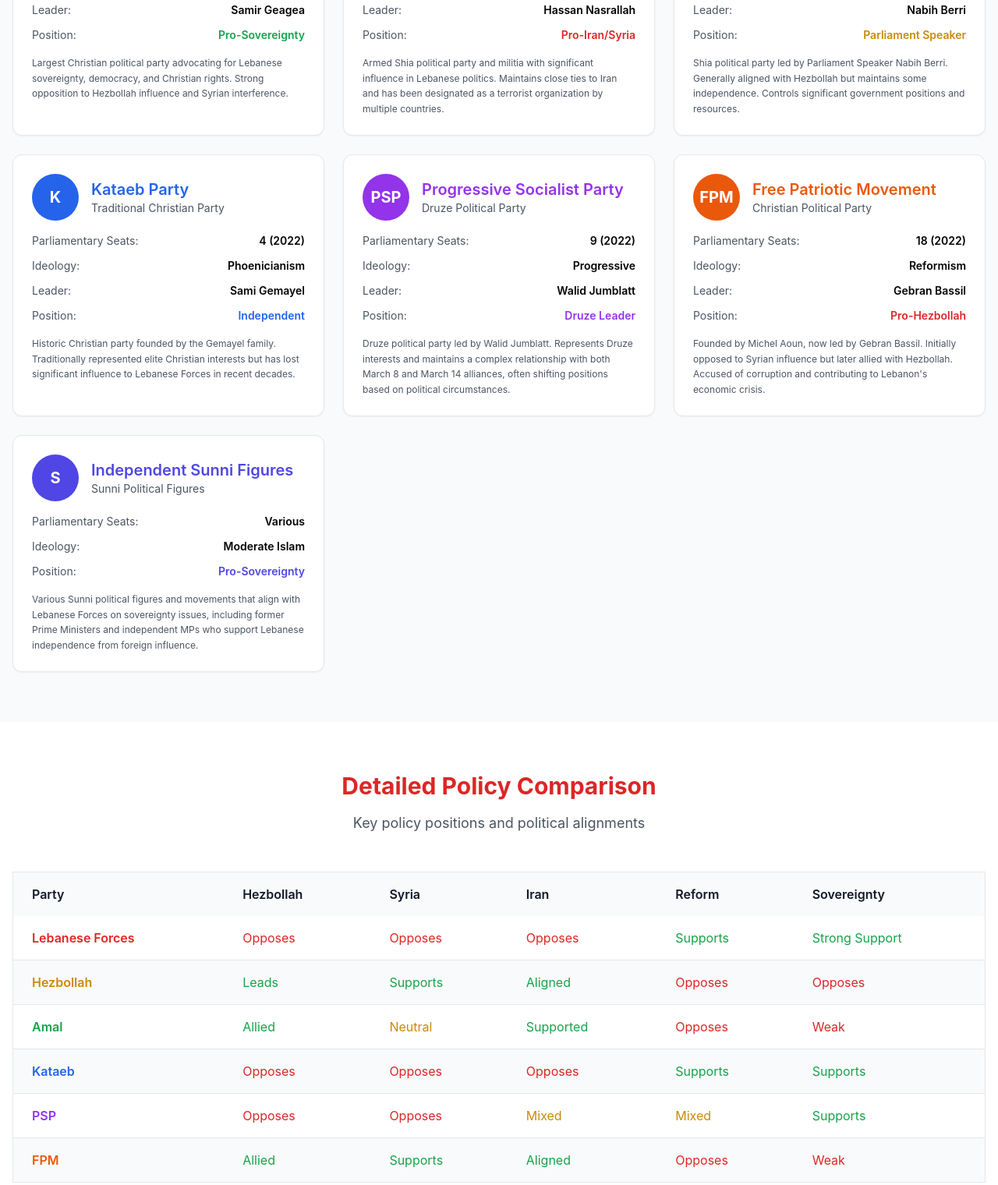
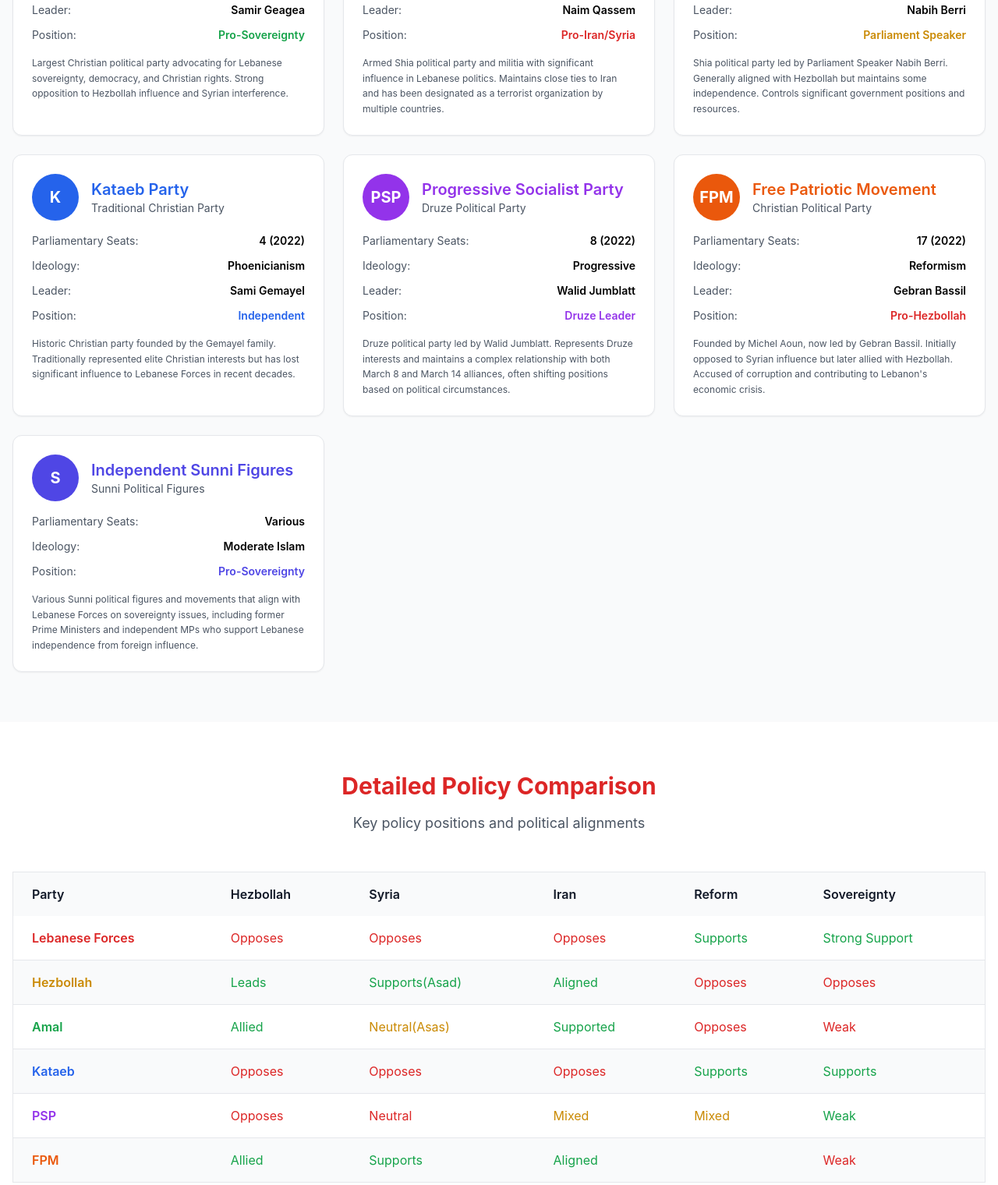
Before and after one commit to skierno/Lebanese-Forces-Youth, a plain HTML site: page comparison.html in a window 1280 px wide. Shown: the part 1550-3070 px from the top of the page at 78% size. Drawn offline with nearby package versions, Linux system fonts and the light colour scheme; no server answers.

Commit message:
update compare

```diff
--- a/comparison.html
+++ b/comparison.html
@@ -285,7 +285,7 @@
                     <div class="space-y-3 text-sm">
                         <div class="flex justify-between">
                             <span class="text-gray-600">Parliamentary Seats:</span>
-                            <span class="font-semibold">15 (2022)</span>
+                            <span class="font-semibold">19 (2022)</span>
                         </div>
                         <div class="flex justify-between">
                             <span class="text-gray-600">Ideology:</span>
@@ -319,7 +319,7 @@
                     <div class="space-y-3 text-sm">
                         <div class="flex justify-between">
                             <span class="text-gray-600">Parliamentary Seats:</span>
-                            <span class="font-semibold">13 (2022)</span>
+                            <span class="font-semibold">14 (2022)</span>
                         </div>
                         <div class="flex justify-between">
                             <span class="text-gray-600">Ideology:</span>
@@ -327,7 +327,7 @@
                         </div>
                         <div class="flex justify-between">
                             <span class="text-gray-600">Leader:</span>
-                            <span class="font-semibold">Hassan Nasrallah</span>
+                            <span class="font-semibold">Naim Qassem</span>
                         </div>
                         <div class="flex justify-between">
                             <span class="text-gray-600">Position:</span>
@@ -353,7 +353,7 @@
                     <div class="space-y-3 text-sm">
                         <div class="flex justify-between">
                             <span class="text-gray-600">Parliamentary Seats:</span>
-                            <span class="font-semibold">14 (2022)</span>
+                            <span class="font-semibold">15 (2022)</span>
                         </div>
                         <div class="flex justify-between">
                             <span class="text-gray-600">Ideology:</span>
@@ -421,7 +421,7 @@
                     <div class="space-y-3 text-sm">
                         <div class="flex justify-between">
                             <span class="text-gray-600">Parliamentary Seats:</span>
-                            <span class="font-semibold">9 (2022)</span>
+                            <span class="font-semibold">8 (2022)</span>
                         </div>
                         <div class="flex justify-between">
                             <span class="text-gray-600">Ideology:</span>
@@ -455,7 +455,7 @@
                     <div class="space-y-3 text-sm">
                         <div class="flex justify-between">
                             <span class="text-gray-600">Parliamentary Seats:</span>
-                            <span class="font-semibold">18 (2022)</span>
+                            <span class="font-semibold">17 (2022)</span>
                         </div>
                         <div class="flex justify-between">
                             <span class="text-gray-600">Ideology:</span>
@@ -545,7 +545,7 @@
                         <tr class="bg-gray-50">
                             <td class="px-6 py-4 font-semibold text-yellow-600">Hezbollah</td>
                             <td class="px-6 py-4 text-green-600">Leads</td>
-                            <td class="px-6 py-4 text-green-600">Supports</td>
+                            <td class="px-6 py-4 text-green-600">Supports(Asad)</td>
                             <td class="px-6 py-4 text-green-600">Aligned</td>
                             <td class="px-6 py-4 text-red-600">Opposes</td>
                             <td class="px-6 py-4 text-red-600">Opposes</td>
@@ -553,7 +553,7 @@
                         <tr>
                             <td class="px-6 py-4 font-semibold text-green-600">Amal</td>
                             <td class="px-6 py-4 text-green-600">Allied</td>
-                            <td class="px-6 py-4 text-yellow-600">Neutral</td>
+                            <td class="px-6 py-4 text-yellow-600">Neutral(Asas)</td>
                             <td class="px-6 py-4 text-green-600">Supported</td>
                             <td class="px-6 py-4 text-red-600">Opposes</td>
                             <td class="px-6 py-4 text-red-600">Weak</td>
@@ -569,17 +569,17 @@
                         <tr>
                             <td class="px-6 py-4 font-semibold text-purple-600">PSP</td>
                             <td class="px-6 py-4 text-red-600">Opposes</td>
-                            <td class="px-6 py-4 text-red-600">Opposes</td>
+                            <td class="px-6 py-4 text-red-600">Neutral</td>
                             <td class="px-6 py-4 text-yellow-600">Mixed</td>
                             <td class="px-6 py-4 text-yellow-600">Mixed</td>
-                            <td class="px-6 py-4 text-green-600">Supports</td>
+                            <td class="px-6 py-4 text-green-600">Weak</td>
                         </tr>
                         <tr class="bg-gray-50">
                             <td class="px-6 py-4 font-semibold text-orange-600">FPM</td>
                             <td class="px-6 py-4 text-green-600">Allied</td>
                             <td class="px-6 py-4 text-green-600">Supports</td>
                             <td class="px-6 py-4 text-green-600">Aligned</td>
-                            <td class="px-6 py-4 text-red-600">Opposes</td>
+                            <td class="px-6 py-4 text-red-600"> </td>
                             <td class="px-6 py-4 text-red-600">Weak</td>
                         </tr>
                     </tbody>
```
Also changed, not shown: 1 other file.
